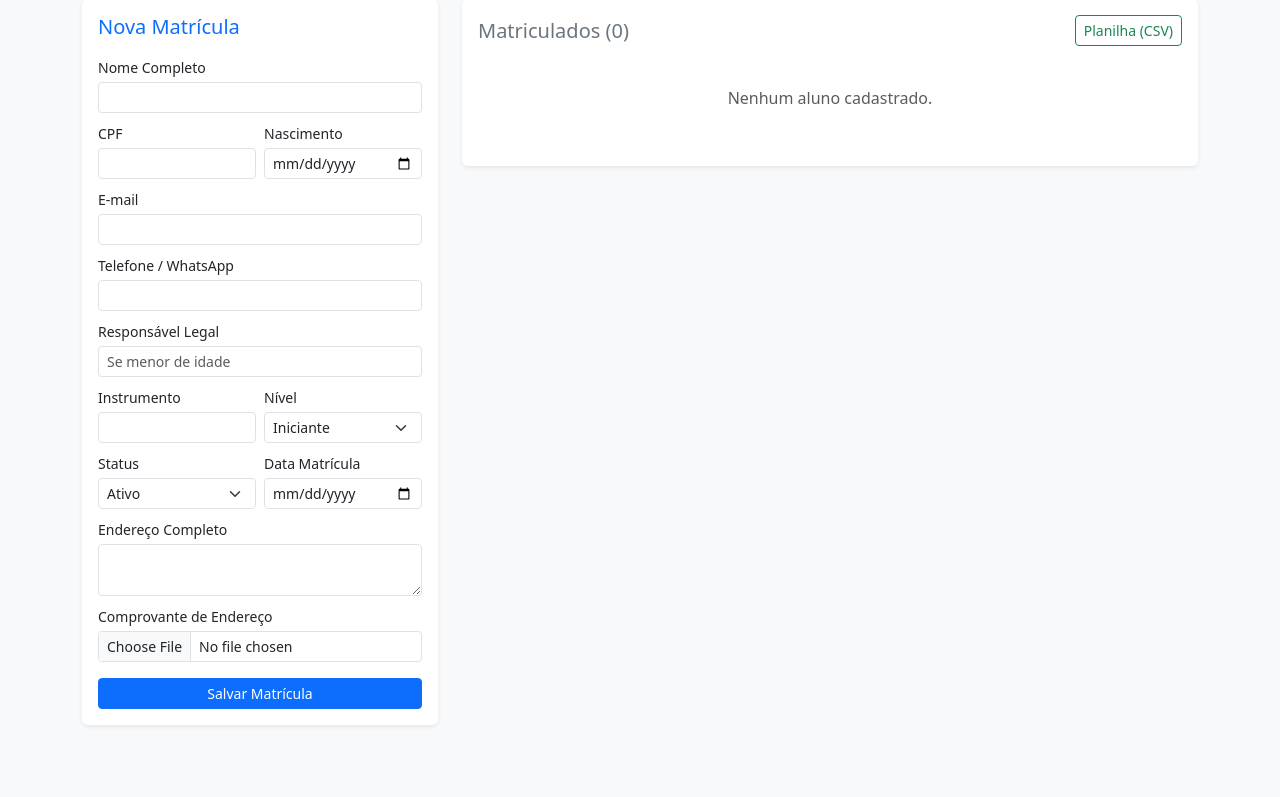
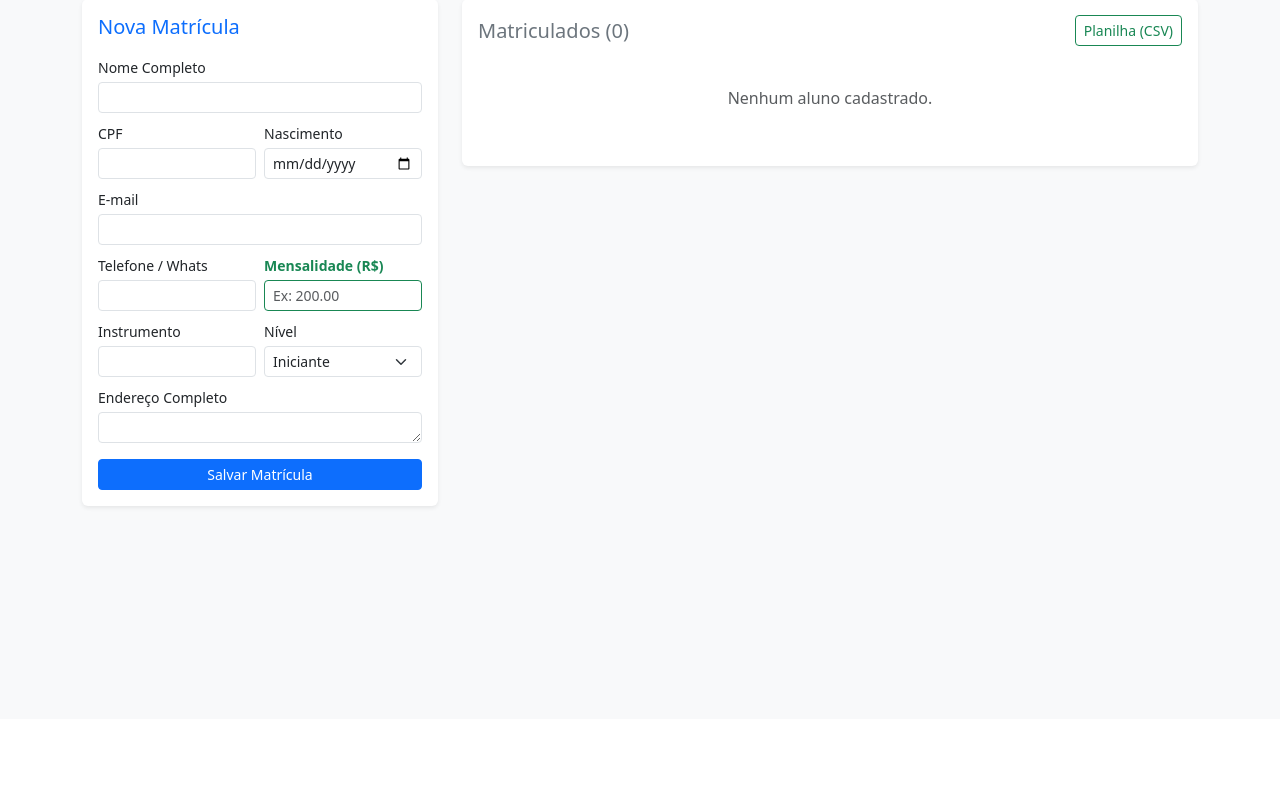
Before and after one commit to Casademusicacambuci/escola_musica, a Flask app: page /secretaria/alunos in a window 1280 px wide. Shown: the part 81-878 px from the top of the page. After the commit the page ends 590 px from the top, so only its background shows below. Run offline with Flask 3, Linux system fonts and the light colour scheme; the visitor is signed in with stand-in values (Sample User, id 1); data that the repository does not hold is empty.

Commit message:
Enhance aluno registration and editing forms
Refactor form layout and improve input fields for better user experience. Added monthly fee input and adjusted modal for editing student details.

```diff
--- a/templates/alunos.html
+++ b/templates/alunos.html
@@ -18,7 +18,6 @@
     </nav>
 
     <div class="container mb-5">
-
         {% with messages = get_flashed_messages() %}
           {% if messages %}
             {% for message in messages %}
@@ -28,6 +27,7 @@
         {% endwith %}
 
         <div class="row">
+            <!-- Nova Matrícula -->
             <div class="col-lg-4 mb-4">
                 <div class="card shadow-sm border-0">
                     <div class="card-body">
@@ -51,13 +51,15 @@
                                 <label class="form-label small mb-1">E-mail</label>
                                 <input type="email" class="form-control form-control-sm" name="email">
                             </div>
-                            <div class="mb-2">
-                                <label class="form-label small mb-1">Telefone / WhatsApp</label>
-                                <input type="text" class="form-control form-control-sm" name="telefone" required>
-                            </div>
-                            <div class="mb-2">
-                                <label class="form-label small mb-1">Responsável Legal</label>
-                                <input type="text" class="form-control form-control-sm" name="responsavel" placeholder="Se menor de idade">
+                            <div class="row g-2 mb-2">
+                                <div class="col-6">
+                                    <label class="form-label small mb-1">Telefone / Whats</label>
+                                    <input type="text" class="form-control form-control-sm" name="telefone" required>
+                                </div>
+                                <div class="col-6">
+                                    <label class="form-label small mb-1 fw-bold text-success">Mensalidade (R$)</label>
+                                    <input type="number" step="0.01" class="form-control form-control-sm border-success" name="valor_mensalidade" placeholder="Ex: 200.00" required>
+                                </div>
                             </div>
                             <div class="row g-2 mb-2">
                                 <div class="col-6">
@@ -71,33 +73,14 @@
                                         <option value="Básico">Básico</option>
                                         <option value="Intermediário">Intermediário</option>
                                         <option value="Avançado">Avançado</option>
-                                        <option value="Profissional">Profissional</option>
                                     </select>
-                                </div>
-                            </div>
-                            <div class="row g-2 mb-2">
-                                <div class="col-6">
-                                    <label class="form-label small mb-1">Status</label>
-                                    <select class="form-select form-select-sm" name="status" required>
-                                        <option value="Ativo" selected>Ativo</option>
-                                        <option value="Trancado">Trancado</option>
-                                        <option value="Cancelado">Cancelado</option>
-                                    </select>
-                                </div>
-                                <div class="col-6">
-                                    <label class="form-label small mb-1">Data Matrícula</label>
-                                    <input type="date" class="form-control form-control-sm" name="data_matricula" required>
                                 </div>
                             </div>
                             <div class="mb-2">
                                 <label class="form-label small mb-1">Endereço Completo</label>
-                                <textarea class="form-control form-control-sm" name="endereco" rows="2" required></textarea>
+                                <textarea class="form-control form-control-sm" name="endereco" rows="1" required></textarea>
                             </div>
-                            <div class="mb-3">
-                                <label class="form-label small mb-1">Comprovante de Endereço</label>
-                                <input class="form-control form-control-sm" type="file" name="comprovante">
-                            </div>
-                            <div class="d-grid">
+                            <div class="d-grid mt-3">
                                 <button type="submit" class="btn btn-primary btn-sm">Salvar Matrícula</button>
                             </div>
                         </form>
@@ -105,6 +88,7 @@
                 </div>
             </div>
 
+            <!-- Lista de Alunos -->
             <div class="col-lg-8">
                 <div class="card shadow-sm border-0">
                     <div class="card-body">
@@ -112,7 +96,6 @@
                             <h5 class="card-title text-secondary mb-0">Matriculados ({{ alunos|length }})</h5>
                             <a href="/secretaria/alunos/csv" class="btn btn-outline-success btn-sm">Planilha (CSV)</a>
                         </div>
-
                         {% if not alunos %}
                             <p class="text-muted text-center py-4">Nenhum aluno cadastrado.</p>
                         {% else %}
@@ -122,8 +105,8 @@
                                         <tr>
                                             <th>Nome</th>
                                             <th>Curso</th>
-                                            <th>Nível / Status</th>
-                                            <th>Anexo</th>
+                                            <th>Mensalidade</th>
+                                            <th>Status</th>
                                             <th class="text-center">Ações</th>
                                         </tr>
                                     </thead>
@@ -132,37 +115,29 @@
                                         <tr>
                                             <td><strong>{{ aluno.nome }}</strong><br><small class="text-muted">{{ aluno.telefone }}</small></td>
                                             <td><span class="badge bg-secondary">{{ aluno.curso }}</span></td>
+                                            <td><strong class="text-success">R$ {{ "%.2f"|format(aluno.valor_mensalidade) }}</strong></td>
                                             <td>
-                                                {{ aluno.nivel }}<br>
                                                 {% if aluno.status == 'Ativo' %}
                                                     <span class="badge bg-success">Ativo</span>
-                                                {% elif aluno.status == 'Trancado' %}
-                                                    <span class="badge bg-warning text-dark">Trancado</span>
                                                 {% else %}
-                                                    <span class="badge bg-danger">Cancelado</span>
-                                                {% endif %}
-                                            </td>
-                                            <td>
-                                                {% if aluno.comprovante_endereco %}
-                                                    <a href="{{ url_for('static', filename=aluno.comprovante_endereco) }}" target="_blank" class="btn btn-outline-dark btn-xs py-0 px-1" style="font-size: 0.75rem;">Ver</a>
-                                                {% else %}
-                                                    <span class="text-muted small">N/A</span>
+                                                    <span class="badge bg-danger">Inativo</span>
                                                 {% endif %}
                                             </td>
                                             <td class="text-center">
                                                 <button type="button" class="btn btn-primary btn-xs py-0 px-1 mb-1" style="font-size: 0.75rem;" data-bs-toggle="modal" data-bs-target="#modalEditar{{ aluno.id }}">Editar</button>
-                                                <form action="/secretaria/alunos/excluir/{{ aluno.id }}" method="POST" style="display:inline;" onsubmit="return confirm('Tem certeza que deseja apagar os dados deste aluno?');">
-                                                    <button type="submit" class="btn btn-danger btn-xs py-0 px-1 mb-1" style="font-size: 0.75rem;">Excluir</button>
+                                                <form action="/secretaria/alunos/excluir/{{ aluno.id }}" method="POST" style="display:inline;" onsubmit="return confirm('Excluir aluno?');">
+                                                    <button type="submit" class="btn btn-danger btn-xs py-0 px-1 mb-1" style="font-size: 0.75rem;">X</button>
                                                 </form>
                                             </td>
                                         </tr>
 
+                                        <!-- Modal de Edição -->
                                         <div class="modal fade" id="modalEditar{{ aluno.id }}" tabindex="-1" aria-hidden="true">
                                           <div class="modal-dialog">
                                             <div class="modal-content">
                                               <div class="modal-header bg-primary text-white">
                                                 <h5 class="modal-title">Editar Aluno: {{ aluno.nome }}</h5>
-                                                <button type="button" class="btn-close btn-close-white" data-bs-dismiss="modal" aria-label="Close"></button>
+                                                <button type="button" class="btn-close btn-close-white" data-bs-dismiss="modal"></button>
                                               </div>
                                               <form action="/secretaria/alunos/editar/{{ aluno.id }}" method="POST">
                                                   <div class="modal-body">
@@ -176,26 +151,16 @@
                                                             <input type="text" class="form-control form-control-sm" name="telefone" value="{{ aluno.telefone }}" required>
                                                         </div>
                                                         <div class="col-6">
-                                                            <label class="form-label small">E-mail</label>
-                                                            <input type="email" class="form-control form-control-sm" name="email" value="{{ aluno.email }}">
+                                                            <label class="form-label small">Mensalidade (R$)</label>
+                                                            <input type="number" step="0.01" class="form-control form-control-sm" name="valor_mensalidade" value="{{ aluno.valor_mensalidade }}" required>
                                                         </div>
                                                     </div>
                                                     <div class="row g-2 mb-2">
-                                                        <div class="col-4">
+                                                        <div class="col-6">
                                                             <label class="form-label small">Curso</label>
                                                             <input type="text" class="form-control form-control-sm" name="curso" value="{{ aluno.curso }}" required>
                                                         </div>
-                                                        <div class="col-4">
-                                                            <label class="form-label small">Nível</label>
-                                                            <select class="form-select form-select-sm" name="nivel">
-                                                                <option value="Iniciante" {% if aluno.nivel == 'Iniciante' %}selected{% endif %}>Iniciante</option>
-                                                                <option value="Básico" {% if aluno.nivel == 'Básico' %}selected{% endif %}>Básico</option>
-                                                                <option value="Intermediário" {% if aluno.nivel == 'Intermediário' %}selected{% endif %}>Intermediário</option>
-                                                                <option value="Avançado" {% if aluno.nivel == 'Avançado' %}selected{% endif %}>Avançado</option>
-                                                                <option value="Profissional" {% if aluno.nivel == 'Profissional' %}selected{% endif %}>Profissional</option>
-                                                            </select>
-                                                        </div>
-                                                        <div class="col-4">
+                                                        <div class="col-6">
                                                             <label class="form-label small">Status</label>
                                                             <select class="form-select form-select-sm" name="status">
                                                                 <option value="Ativo" {% if aluno.status == 'Ativo' %}selected{% endif %}>Ativo</option>
@@ -206,18 +171,16 @@
                                                     </div>
                                                     <div class="mb-2">
                                                         <label class="form-label small">Endereço Completo</label>
-                                                        <textarea class="form-control form-control-sm" name="endereco" rows="2" required>{{ aluno.endereco_completo }}</textarea>
+                                                        <textarea class="form-control form-control-sm" name="endereco" rows="1" required>{{ aluno.endereco_completo }}</textarea>
                                                     </div>
                                                   </div>
                                                   <div class="modal-footer">
-                                                    <button type="button" class="btn btn-secondary btn-sm" data-bs-dismiss="modal">Cancelar</button>
-                                                    <button type="submit" class="btn btn-primary btn-sm">Salvar Alterações</button>
+                                                    <button type="submit" class="btn btn-primary btn-sm w-100">Salvar Alterações</button>
                                                   </div>
                                               </form>
                                             </div>
                                           </div>
                                         </div>
-
                                         {% endfor %}
                                     </tbody>
                                 </table>
@@ -228,7 +191,6 @@
             </div>
         </div>
     </div>
-
     <script src="https://cdn.jsdelivr.net/npm/bootstrap@5.3.0/dist/js/bootstrap.bundle.min.js"></script>
 </body>
 </html>
```
